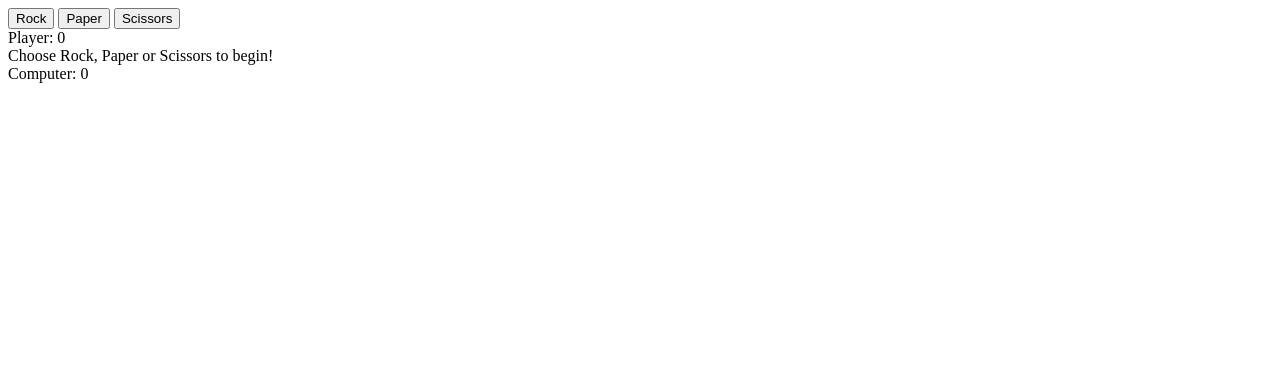
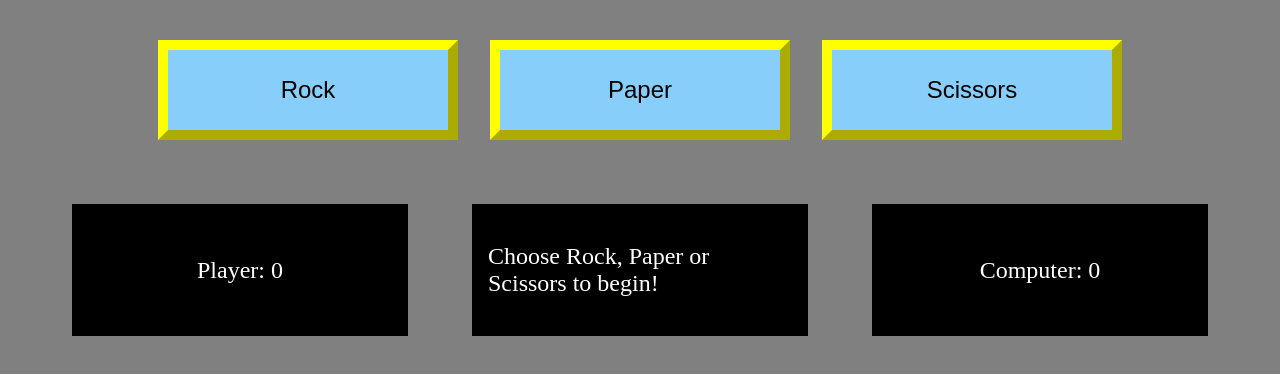
Before and after one commit to JSE955/rockpaperscissors, a plain HTML site: page index.html in a window 1280 px wide. Drawn offline with Linux system fonts and the light colour scheme.

Commit message:
Implement UI with CSS file and minor tweaks

```diff
--- a/index.html
+++ b/index.html
@@ -1,16 +1,21 @@
 <!DOCTYPE html>
 <html lang="en">
+
 <head>
     <meta charset="UTF-8">
     <meta http-equiv="X-UA-Compatible" content="IE=edge">
     <meta name="viewport" content="width=device-width, initial-scale=1.0">
     <title>Rock, Paper, Scissors</title>
     <script src="rockpaperscissors.js" defer></script>
+    <link rel="stylesheet" href="styles.css">
 </head>
+
 <body>
-    <button id="rock">Rock</button>
-    <button id="paper">Paper</button>
-    <button id="scissors">Scissors</button>
+    <div class="buttonContainer">
+        <button id="rock">Rock</button>
+        <button id="paper">Paper</button>
+        <button id="scissors">Scissors</button>
+    </div>
 
     <div class="resultContainer">
         <div class="player">Player: 0</div>
@@ -19,4 +24,5 @@
     </div>
 
 </body>
+
 </html>
--- a/rockpaperscissors.js
+++ b/rockpaperscissors.js
@@ -2,6 +2,7 @@ let playerWins = 0;
 let computerWins = 0;
 let roundWinner;
 
+// Determines computer's choice when playing a round.
 function getComputerChoice() {
     let value = Math.floor(Math.random() * 3);
     if (value === 0) {
@@ -13,6 +14,7 @@ function getComputerChoice() {
     }
 }
 
+// Plays a round of Rock, Paper, Scissors and determines a winner.
 function playRound(playerSelection, computerSelection) {
     switch (playerSelection) {
         case 'Rock':
@@ -57,6 +59,7 @@ function playRound(playerSelection, computerSelection) {
     }
 }
 
+// Updates score based on player win, loss or a tie.
 function updateScore(value) {
     if (value === 2) {
         playerWins++;
@@ -69,6 +72,7 @@ function updateScore(value) {
     }
 }
 
+// Checks the current score and determines winner of game if necessary.
 function checkScore(playerScore, computerScore) {
     if (playerScore === 5 || computerScore === 5) {
         if (playerScore > computerScore) {
@@ -86,9 +90,7 @@ const computer = document.querySelector('.computer');
 const rock = document.querySelector('#rock');
 rock.addEventListener('click', () => {
     roundWinner = playRound('Rock', getComputerChoice());
-    // Update score based on winner of round
     updateScore(roundWinner);
-    // Check score for a winner
     checkScore(playerWins, computerWins);
 });
 
--- /dev/null
+++ b/styles.css
@@ -0,0 +1,34 @@
+body {
+    background-color: gray;
+}
+
+.buttonContainer, .resultContainer {
+    display: flex;
+    align-items: center;
+    justify-content: center;
+    padding: 32px;
+}
+
+button {
+    margin: 0px 16px 0px 16px;
+    height: 100px;
+    width: 300px;
+    background-color: lightskyblue;
+    border-color: yellow;
+    border-width: 10px;
+    font-size: 24px;
+}
+
+.resultContainer div {
+    margin: 0px 32px 0px 32px;
+    background-color: black;
+    color: white;
+    padding: 16px;
+    height: 100px;
+    width: 300px;
+    display: flex;
+    align-items: center;
+    justify-content: center;
+    font-size: 24px;
+    flex: 1;
+}
```
